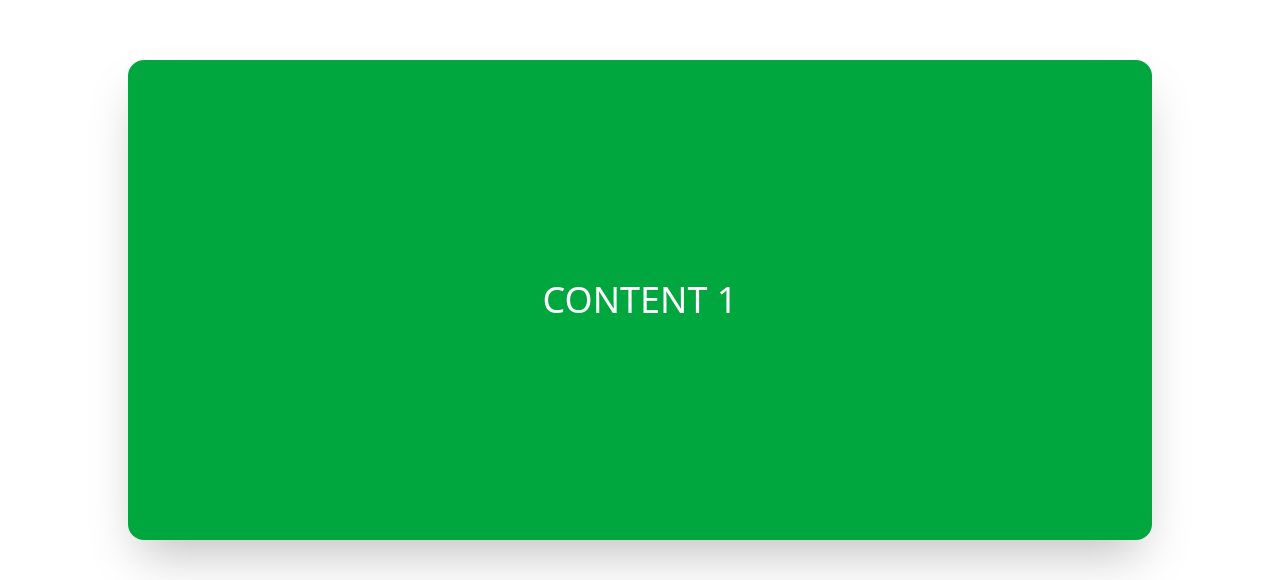
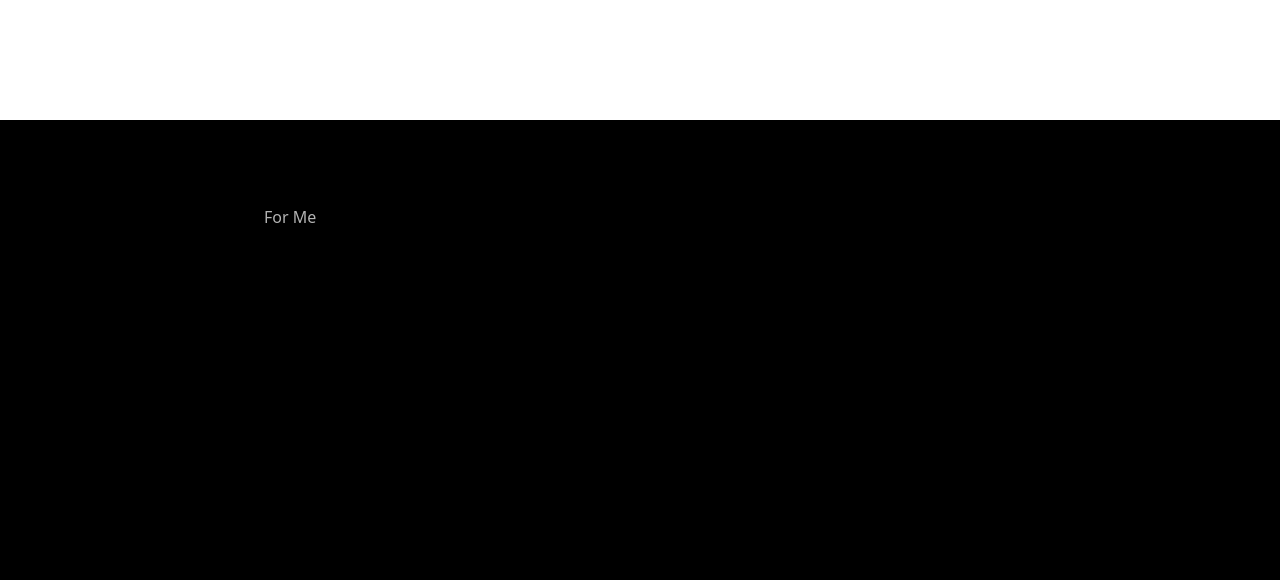
Before and after one commit to uxmir/react-components, a Next.js app: page / in a window 1280 px wide. Shown: the part 900-1480 px from the top of the page. Built offline with nearby package versions, Linux system fonts and the light colour scheme.

Commit message:
text blur reveal effect

```diff
--- /dev/null
+++ b/app/components/TextBlurReveal/TextBlurReveal.jsx
@@ -0,0 +1,61 @@
+"use client";
+import React, { useLayoutEffect, useRef } from "react";
+import { gsap } from "gsap";
+import { ScrollTrigger } from "gsap/ScrollTrigger";
+gsap.registerPlugin(ScrollTrigger);
+const TextBlurReveal = () => {
+  const mainContainer = useRef(null);
+  const textContainer = useRef(null);
+  const textRef = useRef(null);
+
+  useLayoutEffect(() => {
+    const ctx = gsap.context(() => {
+      const tl = gsap.timeline({
+        scrollTrigger: {
+          trigger: mainContainer.current,
+          scroller: "body",
+          start: "top top",
+          end: "+=1500",
+          pin: true,
+          scrub: 1,
+        },
+      });
+   tl.fromTo(
+        textRef.current,
+        { filter: "blur(10px)", opacity: 0 },
+        { filter: "blur(0px)", opacity: 1, duration: 1 }
+      );
+    });
+
+    return () => ctx.revert();
+  }, []);
+
+  return (
+  <>
+  <div className="h-[100vh] w-full">
+
+  </div>
+      <div ref={mainContainer} className="py-20 lg:py-40 bg-white">
+      <div className="relative about-container mt-15 overflow-hidden">
+        <div
+          ref={textContainer}
+          className="w-full bg-black h-[100vh] flex flex-col justify-center items-center overflow-hidden"
+        >
+          <div className="max-w-[800px] px-6 flex flex-col justify-center items-start">
+            <h4 className="text-start text-white opacity-70 mt-10 mb-4">For Me</h4>
+            <div
+              ref={textRef}
+              className="text-start text-white capitalize font-medium leading-tight text-4xl lg:text-7xl"
+            >
+              I don’t just build interfaces I develop high-performance front-end
+              solutions that drive engagement and growth.
+            </div>
+          </div>
+        </div>
+      </div>
+    </div>
+  </>
+  );
+};
+
+export default TextBlurReveal;
--- a/app/page.jsx
+++ b/app/page.jsx
@@ -1,16 +1,13 @@
 "use cient";
 import React from "react";
-import Container from "./components/Container/Container";
-import Stack from '../app/components/StackCardAnimation/Stack'
+import TextBlurReveal  from '../app/components/TextBlurReveal/TextBlurReveal'
 const page = () => {
   return (
     <>
 
-      <Container>
         <div>
-          <Stack/>
+       <TextBlurReveal/>
         </div>
-      </Container>
     </>
   );
 };
```
Also changed, not shown: app/components/StackCardAnimation/Stack.jsx (line endings or trailing spaces).
